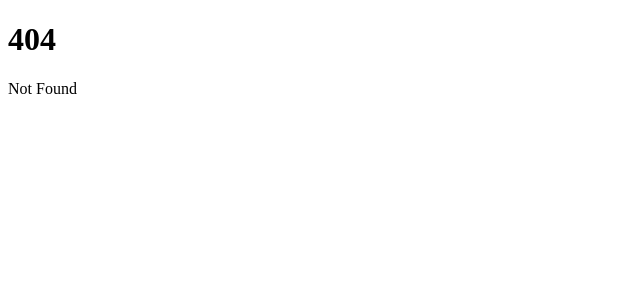
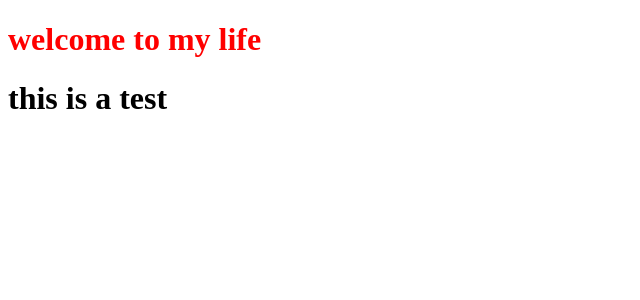
Before and after one commit to marksalvana/marksalvana, a SvelteKit app: page /home in a window 1280 px wide. Before the commit this address had no page. Shown: the top 300 px of the page, without its empty margins (0-640 px from the left). Built offline with nearby package versions, Linux system fonts and the light colour scheme.

Commit message:
installed dependencies

```diff
--- a/src/routes/+page.svelte
+++ b/src/routes/+page.svelte
@@ -1,2 +1,2 @@
-<h1>Welcome to SvelteKit</h1>
+<h1>Welcome to SvelteKits</h1>
 <p>Visit <a href="https://kit.svelte.dev">kit.svelte.dev</a> to read the documentation</p>
--- /dev/null
+++ b/src/routes/home/+layout.svelte
@@ -0,0 +1,3 @@
+<slot />
+
+<h1>this is a test</h1>
--- /dev/null
+++ b/src/routes/home/+page.svelte
@@ -0,0 +1,11 @@
+<script>
+
+</script>
+
+<h1>welcome to my life</h1>
+
+<style>
+    h1 {
+        color: red;
+    }
+</style>
```
